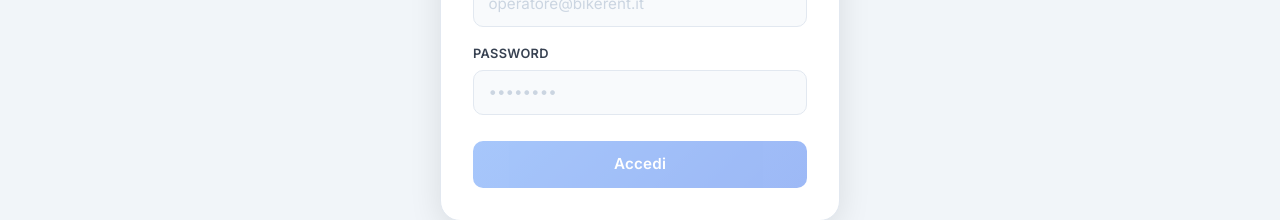
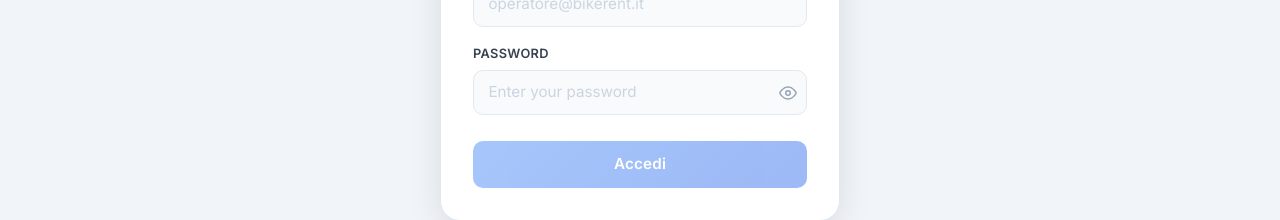
Before and after one commit to lorenzotiziani/pjw_dreamteam, an Angular app in the folder frontend_backoffice/: page /login in a window 1280 px wide. Shown: the part 414-634 px from the top of the page. Built offline with nearby package versions, Linux system fonts and the light colour scheme.

Commit message:
show password

```diff
--- a/frontend_backoffice/src/app/pages/login/login.css
+++ b/frontend_backoffice/src/app/pages/login/login.css
@@ -104,6 +104,36 @@
     box-shadow: 0 0 0 3px rgba(37, 99, 235, 0.12);
 }
 
+/* ── Password wrapper + occhietto ─────────────────────── */
+.login-input-wrap {
+    position: relative;
+}
+
+.login-input-wrap .login-input {
+    padding-right: 2.6rem;
+}
+
+.login-eye {
+    position: absolute;
+    right: 0.65rem;
+    top: 50%;
+    transform: translateY(-50%);
+    background: none;
+    border: none;
+    padding: 0;
+    cursor: pointer;
+    color: #94a3b8;
+    display: flex;
+    align-items: center;
+    justify-content: center;
+    transition: color 0.15s;
+    line-height: 1;
+}
+
+.login-eye:hover {
+    color: #2563eb;
+}
+
 /* ── Errore ────────────────────────────────────────────── */
 .login-error {
     display: flex;
--- a/frontend_backoffice/src/app/pages/login/login.html
+++ b/frontend_backoffice/src/app/pages/login/login.html
@@ -24,9 +24,24 @@
 
                 <div class="login-field">
                     <label>Password</label>
-                    <input type="password" class="login-input"
-                        placeholder="••••••••"
-                        formControlName="password" />
+                    <div class="login-input-wrap">
+                        <input [type]="showPassword ? 'text' : 'password'" class="login-input"
+                            placeholder="Enter your password"
+                            formControlName="password" />
+                        <button type="button" class="login-eye" (click)="showPassword = !showPassword"
+                            [title]="showPassword ? 'Nascondi password' : 'Mostra password'">
+                            <!-- occhio aperto -->
+                            <svg *ngIf="!showPassword" width="18" height="18" viewBox="0 0 24 24" fill="none" stroke="currentColor" stroke-width="2" stroke-linecap="round" stroke-linejoin="round">
+                                <path d="M1 12s4-8 11-8 11 8 11 8-4 8-11 8-11-8-11-8z"/><circle cx="12" cy="12" r="3"/>
+                            </svg>
+                            <!-- occhio sbarrato -->
+                            <svg *ngIf="showPassword" width="18" height="18" viewBox="0 0 24 24" fill="none" stroke="currentColor" stroke-width="2" stroke-linecap="round" stroke-linejoin="round">
+                                <path d="M17.94 17.94A10.07 10.07 0 0 1 12 20c-7 0-11-8-11-8a18.45 18.45 0 0 1 5.06-5.94"/>
+                                <path d="M9.9 4.24A9.12 9.12 0 0 1 12 4c7 0 11 8 11 8a18.5 18.5 0 0 1-2.16 3.19"/>
+                                <line x1="1" y1="1" x2="23" y2="23"/>
+                            </svg>
+                        </button>
+                    </div>
                 </div>
 
                 <div class="login-error" *ngIf="loginError">
--- a/frontend_backoffice/src/app/pages/login/login.ts
+++ b/frontend_backoffice/src/app/pages/login/login.ts
@@ -25,6 +25,7 @@
 
   loginError = '';
   requestedUrl: string | null = null;
+  showPassword = false;
 
   ngOnInit() {
     this.loginForm.valueChanges
```
